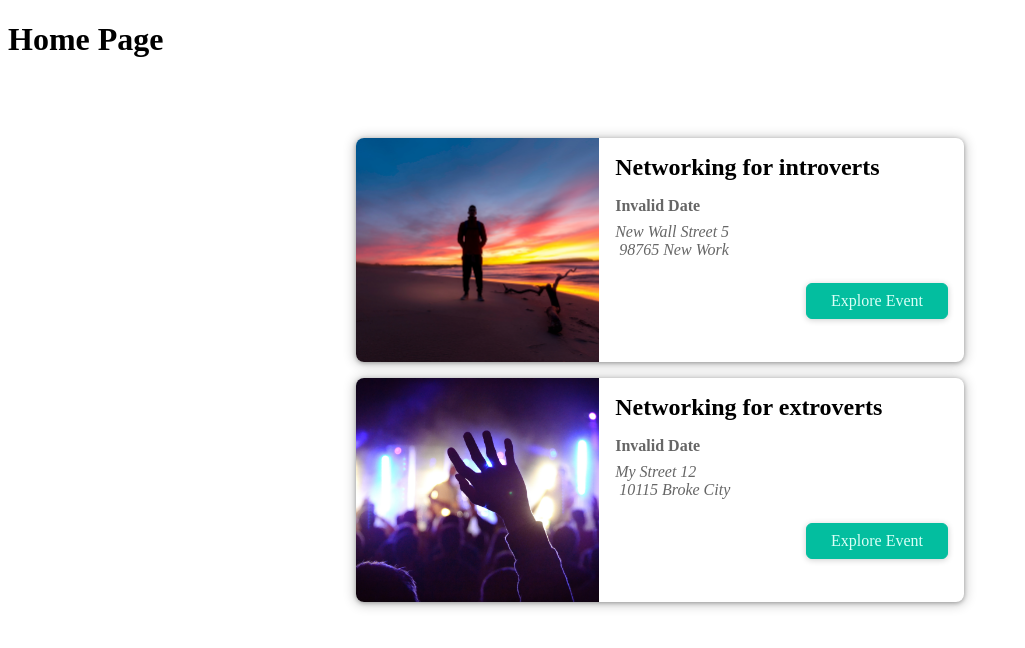
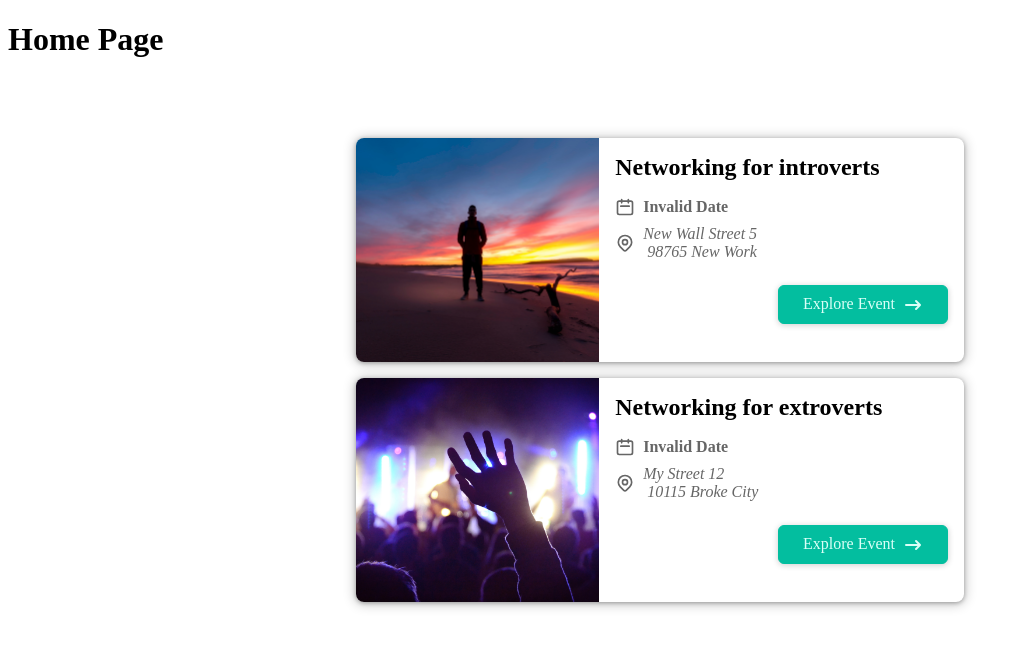
Before and after one commit to emdadul-islam439/nextjs-events-practice-project, a Next.js app: page / in a window 1280 px wide. Shown: the top 648 px of the page, without its empty margins (0-1025 px from the left). Built offline with nearby package versions, Linux system fonts and the light colour scheme.

Commit message:
finished ch-04 vid-08-> added icons (from HeroIcon.com) into eventItem page

```diff
--- a/components/events/event-item.js
+++ b/components/events/event-item.js
@@ -1,5 +1,8 @@
 import Link from "next/link";
 import Button from "../ui/button";
+import DateIcon from "../icons/date-icon";
+import AddressIcon from "../icons/address-icon";
+import ArrowRightIcon from "../icons/arrow-right-icon";
 
 import classes from "./event-item.module.css";
 
@@ -20,14 +23,21 @@
         <div className={classes.summary}>
           <h2>{title}</h2>
           <div className={classes.date}>
+            <DateIcon />
             <time>{humanReadableDate}</time>
           </div>
           <div className={classes.address}>
+            <AddressIcon />
             <address>{formattedAddress}</address>
           </div>
         </div>
         <div className={classes.actions}>
-          <Button link={exploreLink}>Explore Event</Button>
+          <Button link={exploreLink}>
+            <span>Explore Event</span>
+            <span className={classes.icon}>
+              <ArrowRightIcon />
+            </span>
+          </Button>
         </div>
       </div>
     </li>
--- /dev/null
+++ b/components/icons/address-icon.js
@@ -0,0 +1,25 @@
+function AddressIcon() {
+  return (
+    <svg
+      xmlns='http://www.w3.org/2000/svg'
+      fill='none'
+      viewBox='0 0 24 24'
+      stroke='currentColor'
+    >
+      <path
+        strokeLinecap='round'
+        strokeLinejoin='round'
+        strokeWidth={2}
+        d='M17.657 16.657L13.414 20.9a1.998 1.998 0 01-2.827 0l-4.244-4.243a8 8 0 1111.314 0z'
+      />
+      <path
+        strokeLinecap='round'
+        strokeLinejoin='round'
+        strokeWidth={2}
+        d='M15 11a3 3 0 11-6 0 3 3 0 016 0z'
+      />
+    </svg>
+  );
+}
+
+export default AddressIcon;
--- /dev/null
+++ b/components/icons/arrow-right-icon.js
@@ -0,0 +1,17 @@
+function ArrowRightIcon() {
+  return (
+    <svg
+      xmlns='http://www.w3.org/2000/svg'
+      viewBox='0 0 20 20'
+      fill='currentColor'
+    >
+      <path
+        fillRule='evenodd'
+        d='M12.293 5.293a1 1 0 011.414 0l4 4a1 1 0 010 1.414l-4 4a1 1 0 01-1.414-1.414L14.586 11H3a1 1 0 110-2h11.586l-2.293-2.293a1 1 0 010-1.414z'
+        clipRule='evenodd'
+      />
+    </svg>
+  );
+}
+
+export default ArrowRightIcon;
--- /dev/null
+++ b/components/icons/date-icon.js
@@ -0,0 +1,19 @@
+function DateIcon() {
+  return (
+    <svg
+      xmlns='http://www.w3.org/2000/svg'
+      fill='none'
+      viewBox='0 0 24 24'
+      stroke='currentColor'
+    >
+      <path
+        strokeLinecap='round'
+        strokeLinejoin='round'
+        strokeWidth={2}
+        d='M8 7V3m8 4V3m-9 8h10M5 21h14a2 2 0 002-2V7a2 2 0 00-2-2H5a2 2 0 00-2 2v12a2 2 0 002 2z'
+      />
+    </svg>
+  );
+}
+
+export default DateIcon;
```
